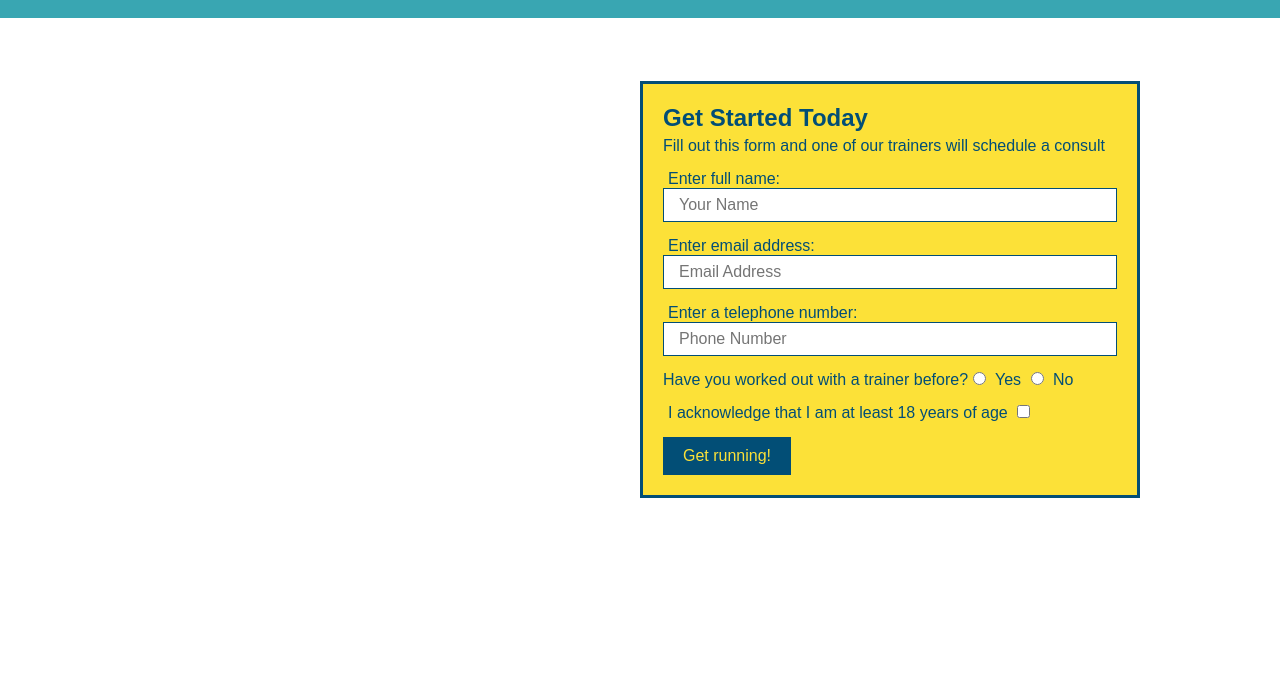
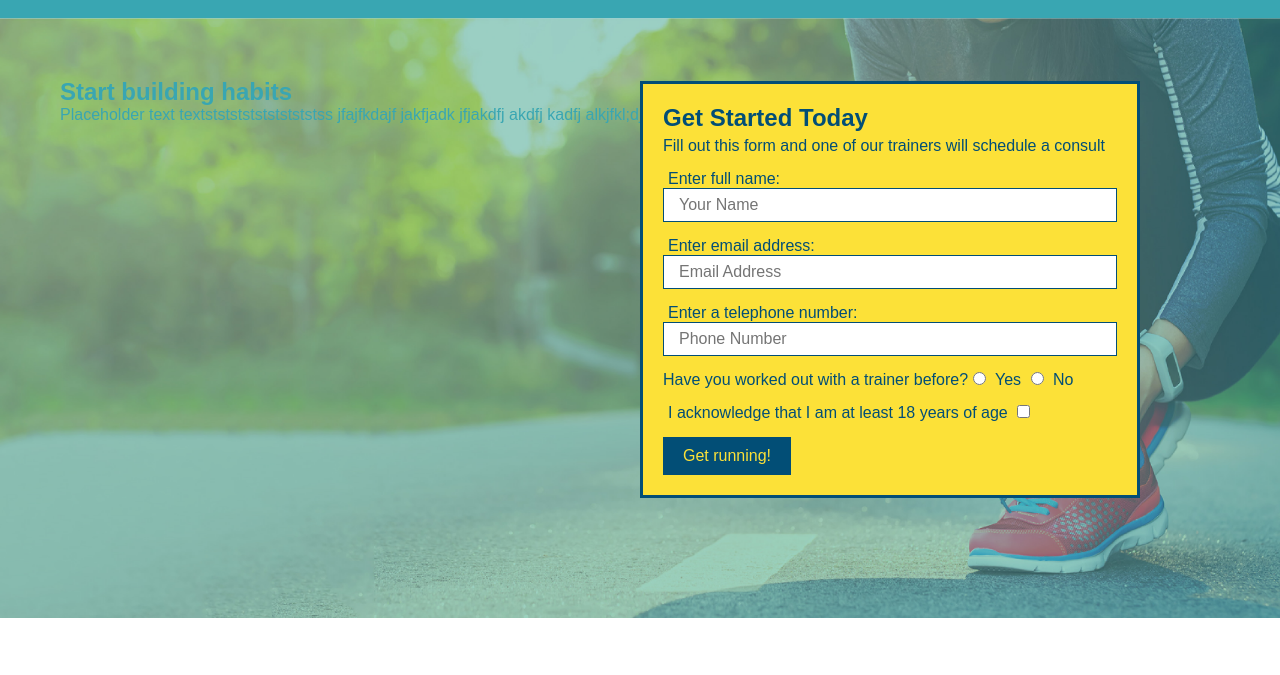
Before and after one commit to crhodes111/run-buddy, a plain HTML site: page index.html in a window 1280 px wide. Shown: the part 64-739 px from the top of the page. Drawn offline with Linux system fonts and the light colour scheme.

Commit message:
add content to hero, replace image

```diff
--- a/index.html
+++ b/index.html
@@ -28,6 +28,13 @@
         </header>
 <!--hero/jumbotron-->
         <section class="hero">
+            <div class="hero-cta">
+
+            <h2>Start building habits</h2>
+            <p>
+                Placeholder text textstststststststststss jfajfkdajf  jakfjadk jfjakdfj akdfj kadfj alkjfkl;djif jfk ajflkjfk jfiejrekfjeifj afjeiwe jiwajfepfewjfiowjf
+            </p>
+            </div>
             <div class="hero-form">
                 <h3>Get Started Today</h3>
                 <p>Fill out this form and one of our trainers will schedule a consult</p>
--- a/style.css
+++ b/style.css
@@ -58,7 +58,7 @@ section{
     padding: 60px;
 }
 .hero{
-    background-image: url("../../../Downloads/Downloaded\ Images/hero-bg.jpg");
+    background-image: url("./images/hero-bg.jpg.jpg");
     height: 600px;
     background-size: cover;
     background-position: center;
```
Also changed, not shown: images/hero-bg.jpg.jpg (added).
